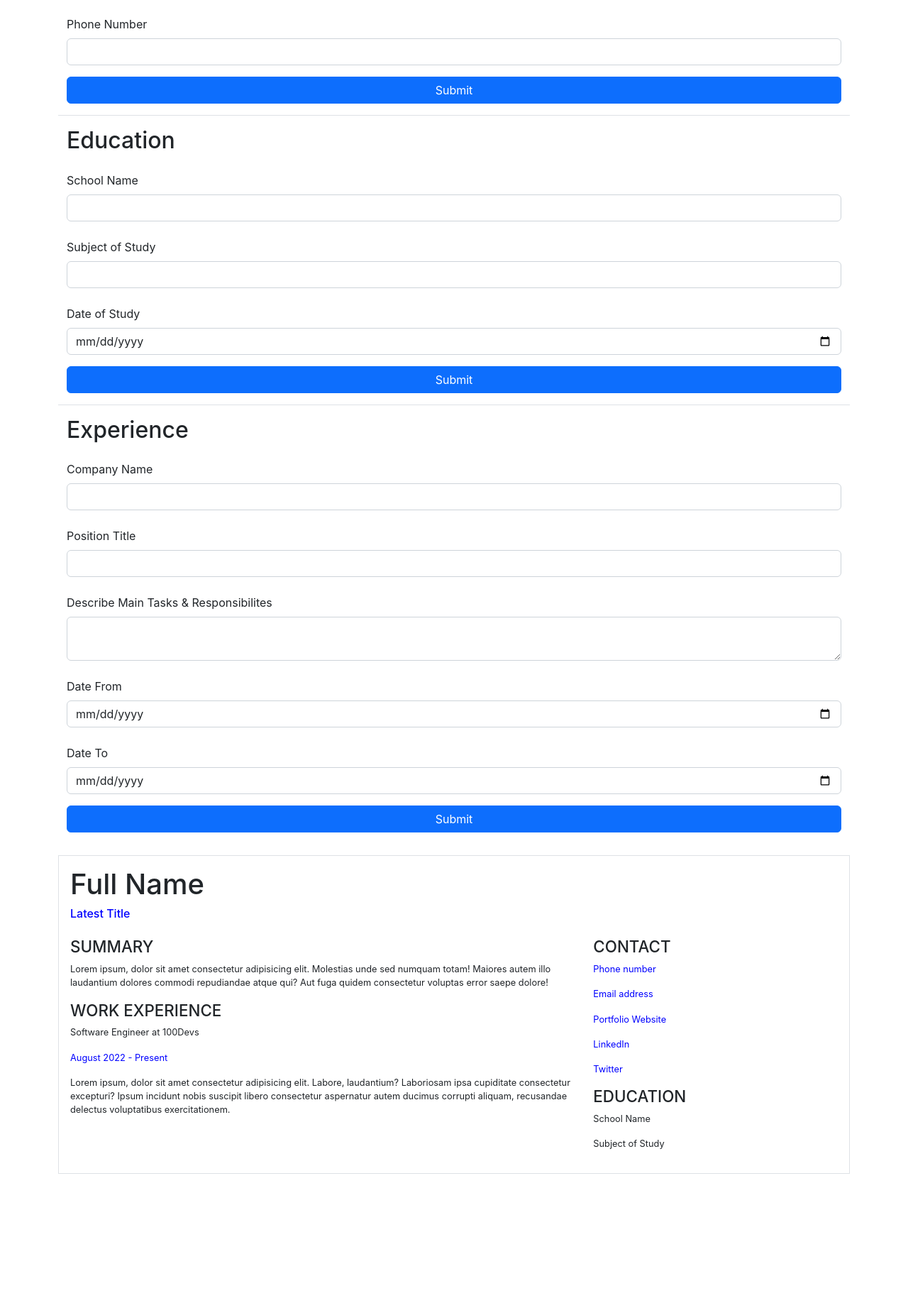
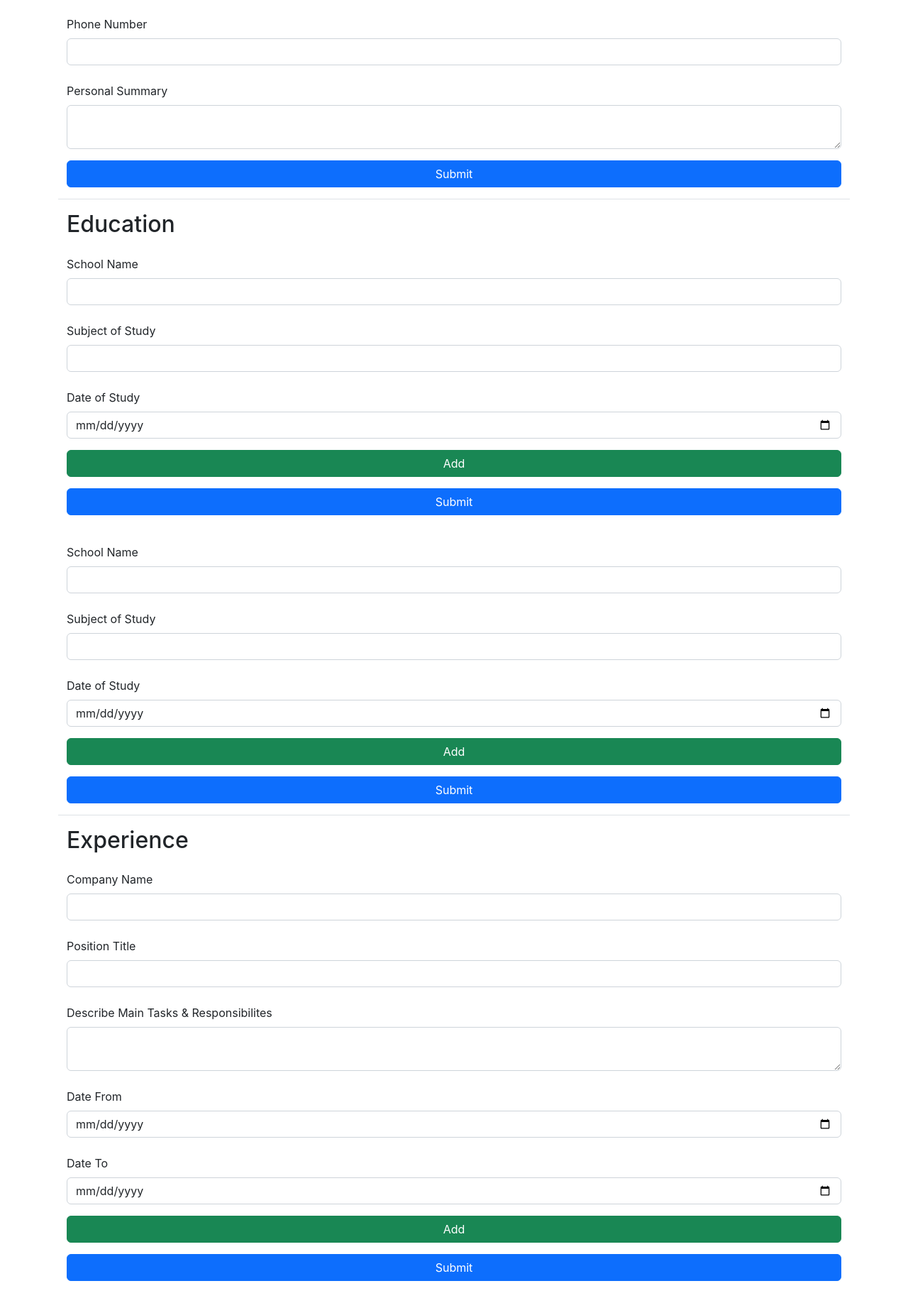
Before and after one commit to GeorgeWalkerDev/react-cv-application, a React (Create React App) app: page / in a window 1280 px wide. Shown: the part 317-2153 px from the top of the page at 71% size. Before the commit the page ends 1987 px from the top, so only its background shows below. Built offline with nearby package versions, Linux system fonts and the light colour scheme.

Commit message:
Empty CV state entered. Next steps: Implement adding multiple experience

```diff
--- a/src/App.js
+++ b/src/App.js
@@ -8,7 +8,8 @@ function App() {
   const [general, setGeneral] = useState([
     {id: 1, htmlFor: 'name', value: '', inputType: 'text', label: 'Name'},
     {id: 2, htmlFor: 'email', value: '', inputType: 'email', label: 'Email'},
-    {id: 3, htmlFor: 'telephone', value: '', inputType: 'tel', label: 'Phone Number'}
+    {id: 3, htmlFor: 'telephone', value: '', inputType: 'tel', label: 'Phone Number'},
+    {id: 4, htmlFor: 'summary', value: '', inputType: 'textarea', label: 'Personal Summary'}
   ])
 
   const [education, setEducation] = useState([
@@ -28,6 +29,8 @@ function App() {
   const [generalVisible, setGeneralVisible] = useState(true)
   const [educationVisible, setEducationVisible] = useState(true)
   const [experienceVisible, setExperienceVisible] = useState(true)
+
+  const [educationForm, setEducationForm] = useState(2)
 
   const updateGeneral = (input, id) => {
     setGeneral(general.map(info => info.id === id ? {...info, value: input} : info))
@@ -55,9 +58,28 @@ function App() {
   return (
     <div className="container">
       <Header />
-      <AppSection update={updateGeneral} formInfo={general} sectionTitle='General' visible={generalVisible} toggleSection={toggleGeneralSection}/>
-      <AppSection update={updateEducation} formInfo={education} sectionTitle='Education' visible={educationVisible} toggleSection={toggleEducationSection}/>
-      <AppSection update={updateExperience} formInfo={experience} sectionTitle='Experience' visible={experienceVisible} toggleSection={toggleExperienceSection}/>
+      <AppSection
+        update={updateGeneral}
+        formInfo={general}
+        sectionTitle='General'
+        visible={generalVisible}
+        toggleSection={toggleGeneralSection}
+      />
+      <AppSection
+        update={updateEducation}
+        formInfo={education}
+        sectionTitle='Education'
+        visible={educationVisible}
+        toggleSection={toggleEducationSection}
+        formCount={educationForm}
+      />
+      <AppSection
+        update={updateExperience}
+        formInfo={experience}
+        sectionTitle='Experience'
+        visible={experienceVisible}
+        toggleSection={toggleExperienceSection}
+      />
       <EmptyCV general={general} education={education} experience={experience}/>
     </div>
   );
--- a/src/Components/AppSection.js
+++ b/src/Components/AppSection.js
@@ -2,11 +2,19 @@ import React from 'react'
 import Form from './Form'
 import Button from './Button'
 
-const AppSection = ({formInfo, update, sectionTitle, visible, toggleSection}) => {
+const AppSection = ({formInfo, update, sectionTitle, visible, toggleSection, formCount}) => {
+
+  const count = [...Array(formCount).keys()]
+  const key = Math.floor(Math.random() * 10000)
+
   return (
+
     <section className="container border-top pt-3">
       <h2 className='justify-content-between d-flex'>{sectionTitle} <Button className="btn btn-secondary" text="Update" toggleSection={toggleSection} visible={!visible}/></h2>
-      <Form update={update} formInfo={formInfo} visible={visible} toggleSection={toggleSection}/>
+      {count.map((form, i) => {
+        return <Form key={key + i} update={update} formInfo={formInfo} visible={visible} toggleSection={toggleSection}/>
+      })}
+      {/* <Form update={update} formInfo={formInfo} visible={visible} toggleSection={toggleSection}/> */}
     </section>
   )
 }
--- a/src/Components/Form.js
+++ b/src/Components/Form.js
@@ -1,5 +1,5 @@
 import React from 'react';
-import FormGroup from './FormFieldset';
+import FormGroup from './FormGroup';
 import Button from './Button'
 
 const Form = ({formInfo, update, visible, toggleSection}) => {
@@ -9,6 +9,11 @@ const Form = ({formInfo, update, visible, toggleSection}) => {
             {formInfo.map(info => {
                 return <FormGroup update={update} key={info.id} formInfo={info}/>
             })}
+            {formInfo[0].htmlFor === 'school' || formInfo[0].htmlFor === 'companyName' ?
+                    <div className="d-grid gap-2">
+                         <Button text='Add' type='button' toggleSection={toggleSection} className="btn btn-success mt-3"/>
+                    </div>
+                    :''}
             <div className="d-grid gap-2">
                 <Button text='Submit' type='submit' toggleSection={toggleSection} className="btn btn-primary my-3"/>
             </div>
--- a/src/Components/RenderCV/Aside.js
+++ b/src/Components/RenderCV/Aside.js
@@ -4,6 +4,9 @@ class Aside extends React.Component {
     render(){
         const email = this.props.general.filter(info => info.htmlFor === 'email')[0].value;
         const phone = this.props.general.filter(info => info.htmlFor === 'telephone')[0].value;
+        const school = this.props.education.filter(info => info.htmlFor === 'school')[0].value;
+        const subject = this.props.education.filter(info => info.htmlFor === 'subject')[0].value;
+
 
         return (
             <aside className="col-sm-4">
@@ -17,8 +20,8 @@ class Aside extends React.Component {
                 </section>
                 <section className='mt-3'>
                     <h3 className='text-uppercase'>EDUCATION</h3>
-                    <p>School Name</p>
-                    <p>Subject of Study</p>
+                    <p className='fw-bold'>{school ? school :'School Name'}</p>
+                    <p>{subject ? subject : 'Subject of Study'}</p>
                 </section>
             </aside>
         )
--- a/src/Components/RenderCV/Details.js
+++ b/src/Components/RenderCV/Details.js
@@ -2,11 +2,14 @@ import React from 'react'
 
 class Details extends React.Component {
     render(){
+        const summary = this.props.general.filter(info => info.htmlFor === 'summary')[0].value;
+
+
         return (
             <section className="col-sm-8">
                 <section className='mt-3'>
                     <h3 className='text-uppercase'>SUMMARY</h3>
-                    <p>Lorem ipsum, dolor sit amet consectetur adipisicing elit. Molestias unde sed numquam totam! Maiores autem illo laudantium dolores commodi repudiandae atque qui? Aut fuga quidem consectetur voluptas error saepe dolore!</p>
+                    <p>{summary ? summary : 'Lorem ipsum, dolor sit amet consectetur adipisicing elit. Molestias unde sed numquam totam! Maiores autem illo laudantium dolores commodi repudiandae atque qui? Aut fuga quidem consectetur voluptas error saepe dolore!'}</p>
                 </section>
                 <section className='mt-3'>
                     <h3 className='text-uppercase'>WORK EXPERIENCE</h3>
--- a/src/Components/RenderCV/Main.js
+++ b/src/Components/RenderCV/Main.js
@@ -6,8 +6,8 @@ class Main extends React.Component {
     render(){
         return (
             <main className='row'>
-                <Details experience={this.props.experience} education={this.props.education}/>
-                <Aside general={this.props.general}/>
+                <Details general={this.props.general} experience={this.props.experience} education={this.props.education}/>
+                <Aside general={this.props.general} education={this.props.education}/>
             </main>
         )
     }
```
Also changed, not shown: src/Components/FormGroup.js (renamed from src/Components/FormFieldset.js).
